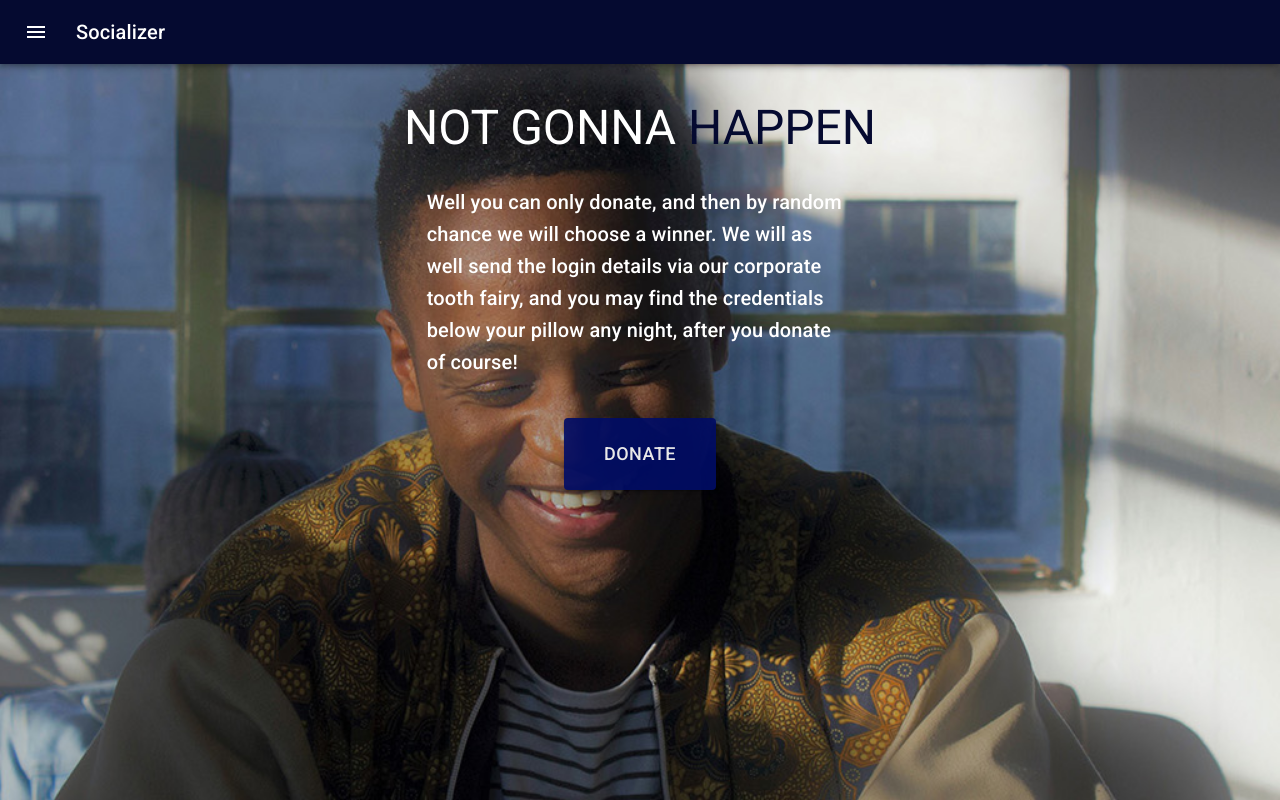
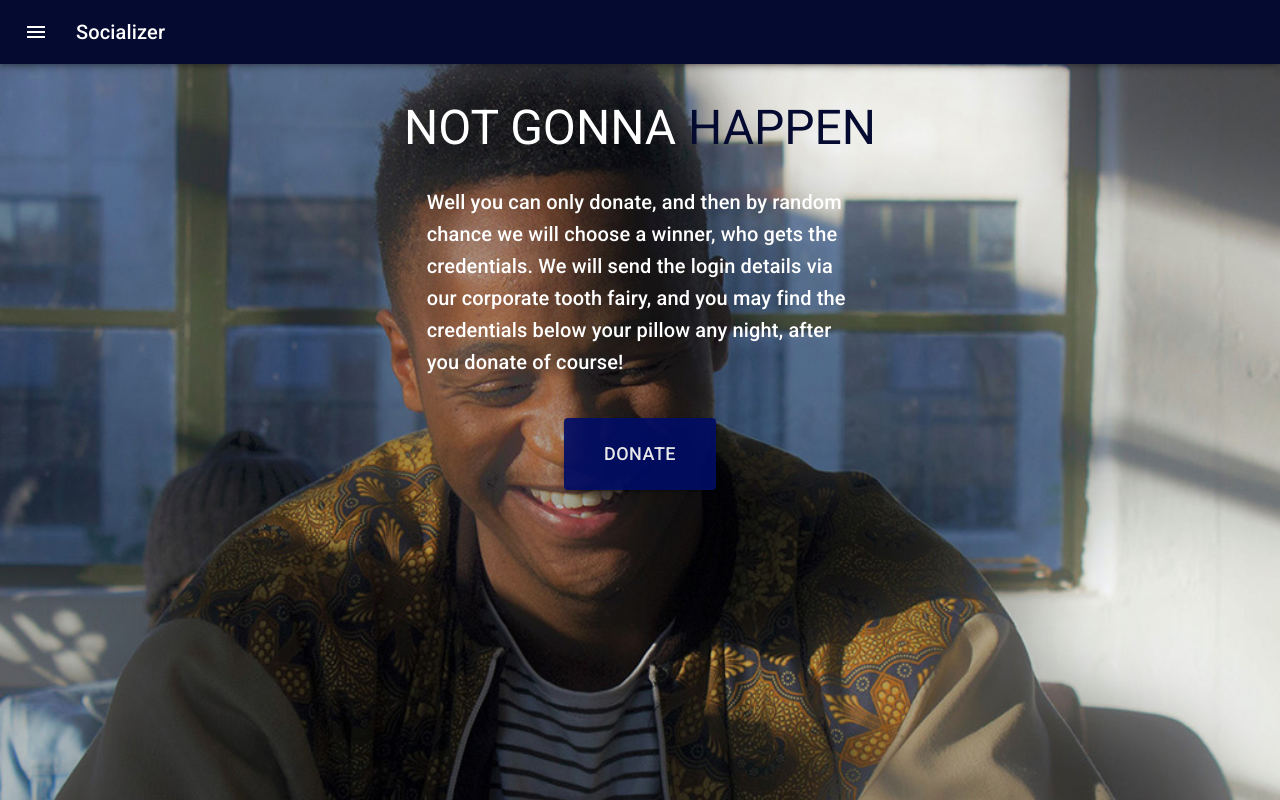
Before and after one commit to permitt/socializer-frontend, a React (Create React App) app: page /donate-hehe in a window 1280 px wide. Shown: the top 800 px of the page. Built offline with nearby package versions, Linux system fonts and the light colour scheme.

Commit message:
modified beiginvite

```diff
--- a/src/Pages/BegInvite.js
+++ b/src/Pages/BegInvite.js
@@ -26,14 +26,14 @@ export default function BegInvite(props) {
                     </Grid>
                     <Grid item xs={10} md={6} lg={4}>
                         <Typography variant='h6' style={{ color: 'white', margin: '30px 0' }}>
-                            Well you can only donate, and then by random chance we will choose a winner. We will as well send the login details via our
+                            Well you can only donate, and then by random chance we will choose a winner, who gets the credentials. We will send the login details via our
                         corporate tooth fairy, and you may find the credentials below your pillow any night, after you donate of course!
                     </Typography>
 
 
                     </Grid>
                     <Grid item xs>
-                        <Button className={classess.button} onClick={() => {}} variant="contained" color="secondary" >DONATE</Button>
+                        <Button className={classess.button} onClick={() => {}} variant="contained" color="secondary" >Donate</Button>
                     </Grid>
                 </Grid>
 
```
